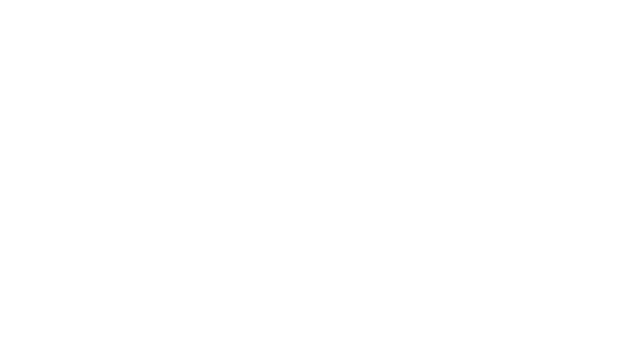
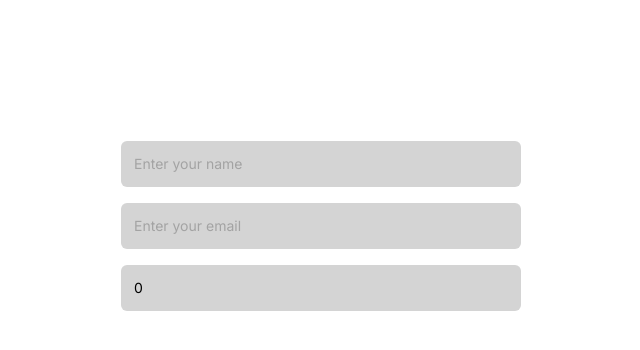
Before and after one commit to SaymanRabbi/somoykorontask, a Next.js app: page / in a window 1280 px wide. Shown: the top 350 px of the page, without its empty margins (319-959 px from the left). Built offline with nearby package versions, Linux system fonts and the light colour scheme.

Commit message:
setup form

```diff
--- a/app/globals.css
+++ b/app/globals.css
@@ -8,7 +8,7 @@
   --background-end-rgb: 255, 255, 255;
 }
 
-@media (prefers-color-scheme: light) {
+@media (prefers-color-scheme: dark) {
   :root {
     --foreground-rgb: 255, 255, 255;
     --background-start-rgb: 0, 0, 0;
--- a/app/page.tsx
+++ b/app/page.tsx
@@ -1,9 +1,36 @@
+"use client"
+import Input from "@/components/Input";
+import { FieldValues, SubmitHandler, useForm } from "react-hook-form";
+import { toast } from "react-hot-toast";
 
 export default function Home() {
+  const {register,handleSubmit,reset} = useForm<FieldValues>({
+    defaultValues: {
+        name: '',
+        email: '',
+        age:0,
+    }
+})
+  const onSubmit: SubmitHandler<FieldValues> = (data) => {
+    if( !data.name || !data.email){
+        toast.error("Please fill all the fields")
+        return
+     }
+
+    // -------Todo student register logic
+    //  reset()
+    }
   return (
    <div className="w-[100%] h-[100vh]">
-    <div className="max-h-full h-full md:h-auto md:max-h-[90vh] w-full md:w-[90vw] md:max-w-[450px] rounded-md p-[25px] focus:outline-none">
-
+    <div className="max-h-full h-full md:h-auto md:max-h-[90vh] w-full md:w-[90vw] md:max-w-[450px] rounded-md p-[25px] focus:outline-none translate-x-[-50%] translate-y-[-20%] top-[20%] left-[50%] fixed">
+        <form onSubmit={handleSubmit(onSubmit)} className=" flex flex-col gap-y-4">
+          <Input type="text" placeholder="Enter your name" className=" bg-neutral-300"
+                {...register('email')}/>
+          <Input type="email" placeholder="Enter your email" className=" bg-neutral-300"
+                {...register('email')}/>
+           <Input type="number" placeholder="Enter your age" className=" bg-neutral-300"
+                {...register('age')}/>
+        </form>
     </div>
 
    </div>
```
